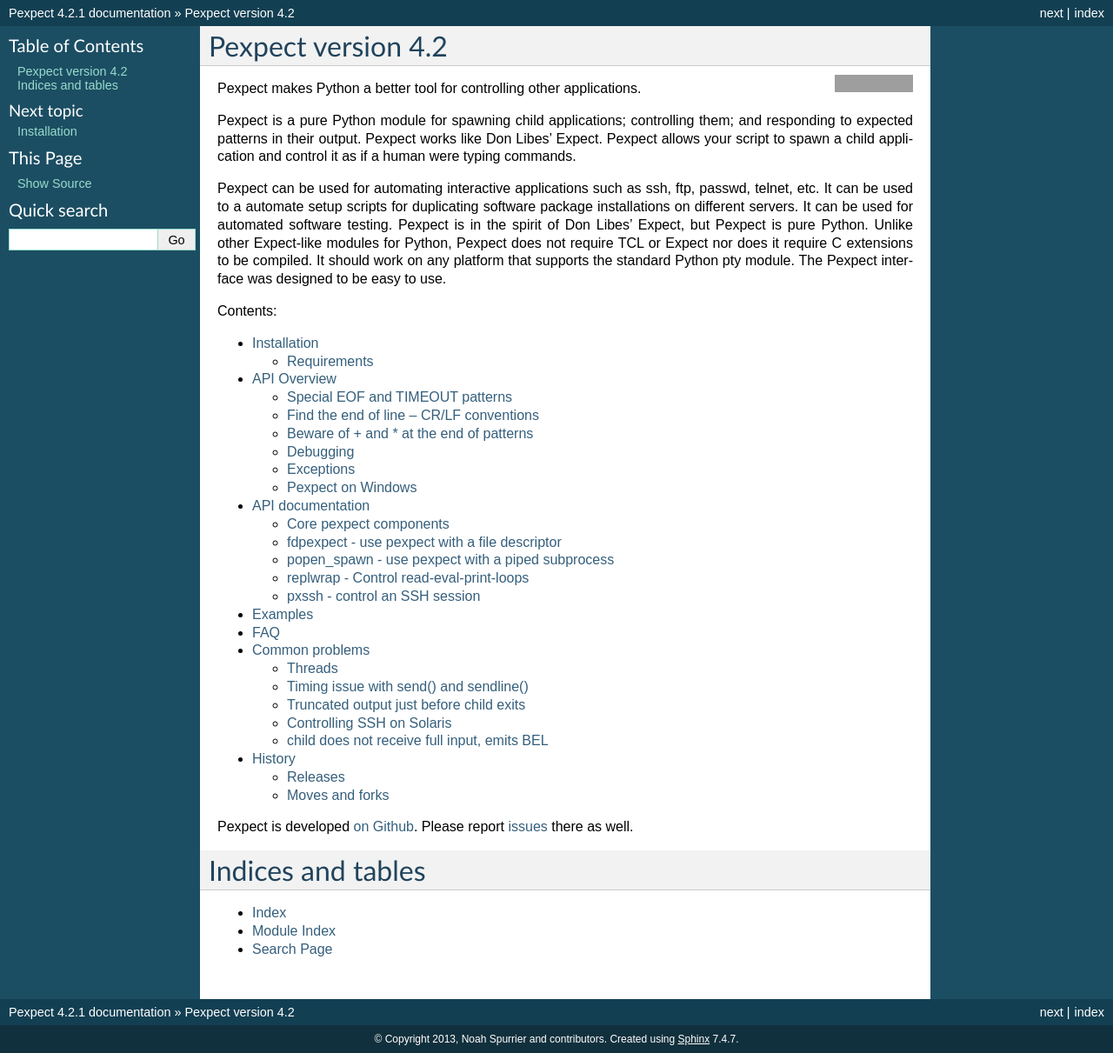
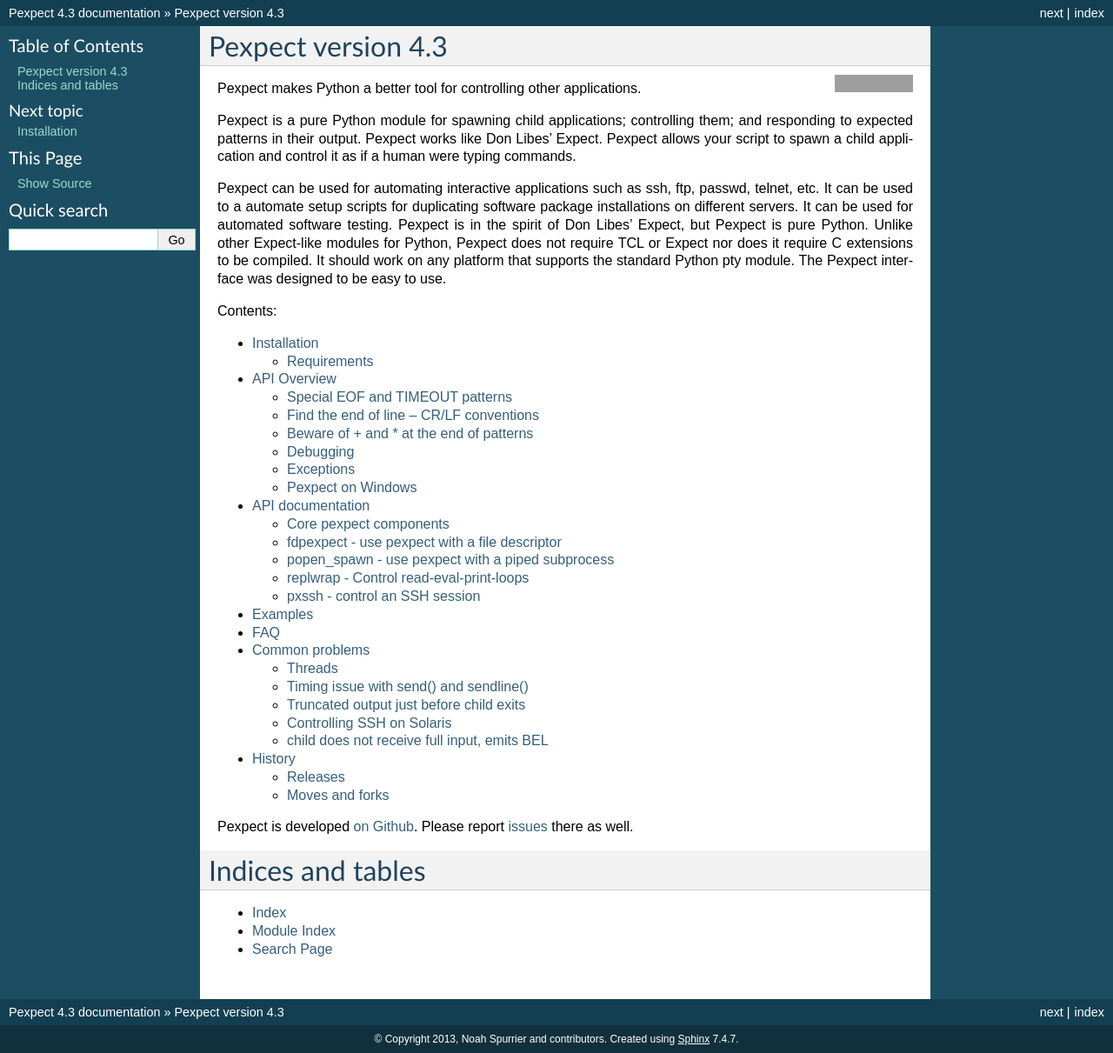
Before and after one commit to pexpect/pexpect, a Sphinx documentation site: the page built from doc/index.rst, in a window 1280 px wide. Shown: the whole page at 87% size. Built offline with Sphinx 7.4.7, drawn with Linux system fonts in a browser that asks for light colours; grey boxes are pictures that could not be loaded.

Commit message:
Version number -> 4.3

```diff
--- a/doc/conf.py
+++ b/doc/conf.py
@@ -52,9 +52,9 @@
 # built documents.
 #
 # The short X.Y version.
-version = '4.2'
+version = '4.3'
 # The full version, including alpha/beta/rc tags.
-release = '4.2.1'
+release = version
 
 # The language for content autogenerated by Sphinx. Refer to documentation
 # for a list of supported languages.
--- a/pexpect/__init__.py
+++ b/pexpect/__init__.py
@@ -75,7 +75,7 @@
     from .pty_spawn import spawn, spawnu
     from .run import run, runu
 
-__version__ = '4.2.1'
+__version__ = '4.3.0'
 __revision__ = ''
 __all__ = ['ExceptionPexpect', 'EOF', 'TIMEOUT', 'spawn', 'spawnu', 'run', 'runu',
            'which', 'split_command_line', '__version__', '__revision__']
```
